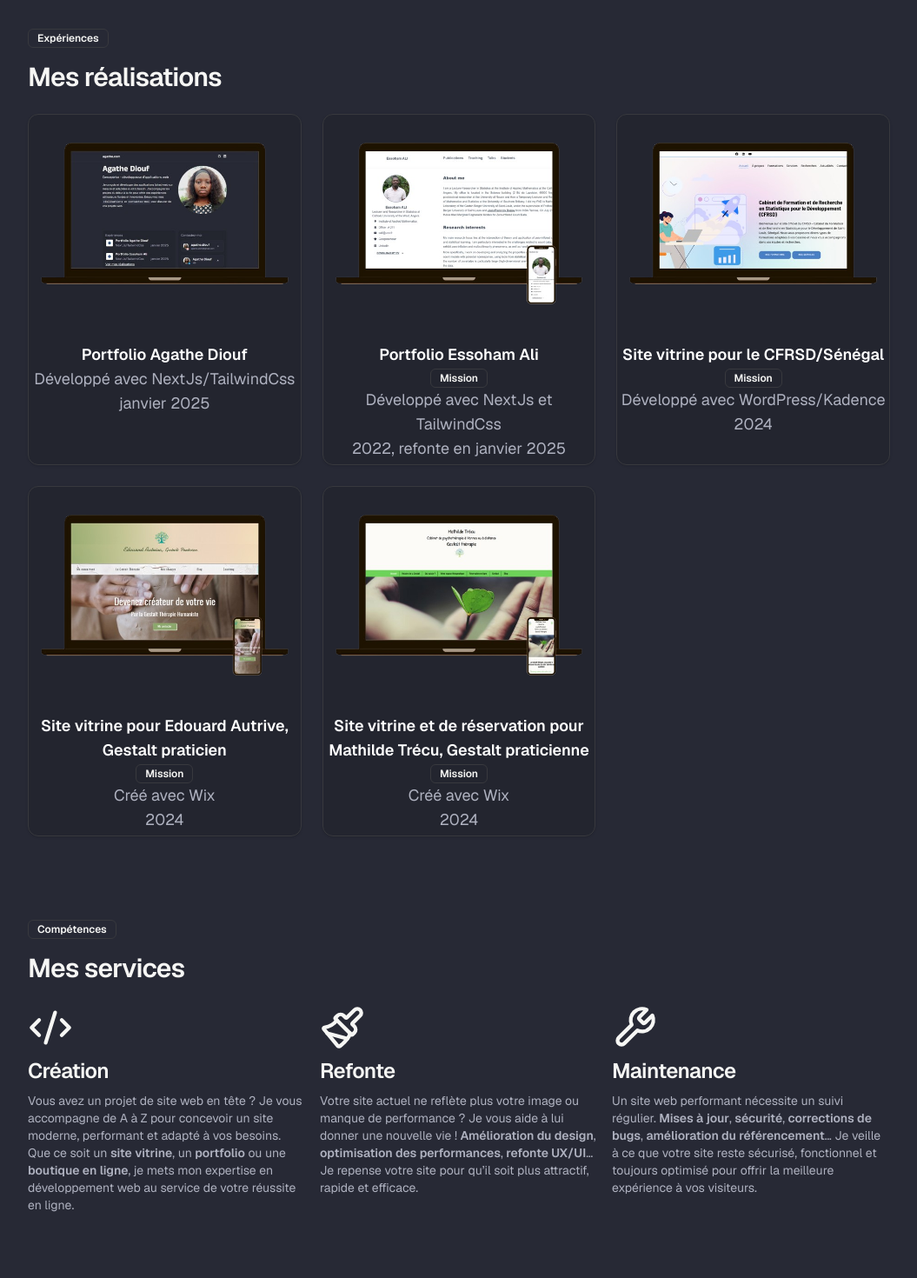
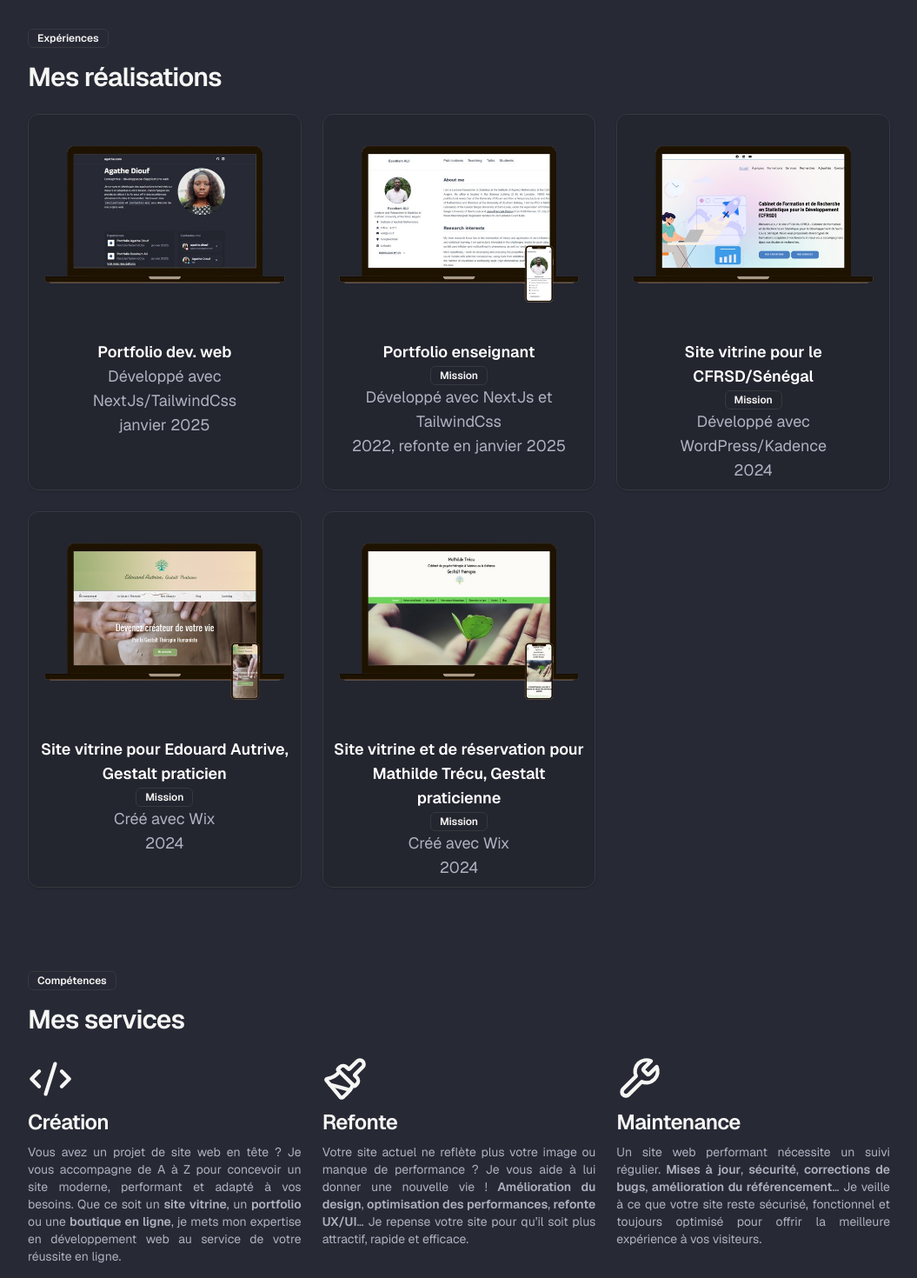
Before and after one commit to Gnilane95/agathe-portfolio-nextjs, a Next.js app: page / in a window 1280 px wide. Shown: the part 880-2350 px from the top of the page at 87% size, without its empty margins (112-1167 px from the left). Built offline with nearby package versions, Linux system fonts and the light colour scheme; a web font is replaced by a local one.

Commit message:
hero image rounded full

```diff
--- a/app/_components/Hero.tsx
+++ b/app/_components/Hero.tsx
@@ -14,14 +14,14 @@ export const Hero = () => {
 
                 Sites vitrines, sites de réservation, sites e-commerce,..., refonte ou création de sites web, quelque soit votre idée, je la transforme en un site attrayant, optimisé et performant. Découvrez mes
                 <Link href="#mes-realisations" className="ml-1">
-                    <Code className="inline-flex items-center gap-1">réalisations</Code>
+                    <Code className="inline-flex items-center gap-1 mr-1">réalisations</Code>
                 </Link>
                 et/ou <Link href="#me-contacter"><Code className="inline-flex items-center gap-1">contactez-moi</Code></Link> pour discuter de votre projet.
 
             </p>
         </div>
         <div className="flex-[2] max-md:m-auto ml-auto">
-            <div className="relative w-full max-w-xs max-md:w-56 h-56 md:h-72 z-10">
+            <div className="relative max-w-xs w-56 h-56 md:w-72 md:h-72 z-10">
                 <Image
                 src="/img/mon-profil.jpg"
                 alt="Photo de profil de Agathe Diouf"
--- a/app/_components/Realisations.tsx
+++ b/app/_components/Realisations.tsx
@@ -29,14 +29,14 @@ export const Realisations = () => {
 const WORKS : WorkProps[] = [
     {
         image : "/img/mes-realisations/realisation-agathe.png",
-        title : "Portfolio Agathe Diouf",
+        title : "Portfolio dev. web",
         role : "Développé avec NextJs/TailwindCss",
         date : "janvier 2025",
         url : "/",
     },
     {
         image : "/img/mes-realisations/realisation-essoham.png",
-        title : "Portfolio Essoham Ali",
+        title : "Portfolio enseignant",
         role : "Développé avec NextJs et TailwindCss",
         date : "2022, refonte en janvier 2025",
         url : "https://www.aliessoham-maths.fr/",
@@ -77,7 +77,7 @@ type WorkProps = {
 };
 const Work = (props : WorkProps) => {
     return (
-        <Link href={props.url} className="flex flex-col justify-center items-center hover:bg-accent/50 transition-colors p-1 rounded">
+        <Link href={props.url} className="flex flex-col justify-center items-center hover:bg-accent/50 transition-colors p-2 rounded">
             <Image
             src={props.image}
             alt={props.title}
--- a/app/_components/Skills.tsx
+++ b/app/_components/Skills.tsx
@@ -9,24 +9,23 @@ export const Skills = () => {
        <h2 className="pb-2 text-3xl font-semibold tracking-tight first:mt-0">
             Mes services
         </h2>
-        <div className="flex max-md:flex-col gap-4">
+        <div className="md:grid md:grid-cols-3 md:gap-6 flex flex-col gap-4">
             <div className="flex flex-col gap-2 flex-1">
-                {/* <NextjsLogo size={42} className="animate-spin" style={{ animationDuration : "10s" }}/> */}
                 <CodeXml size={52} />
                 <h3 className="text-2xl font-semibold tracking-tight">Création</h3>
-                <p className="text-sm text-muted-foreground">
+                <p className="text-sm text-muted-foreground text-justify">
                     Vous avez un projet de site web en tête ? Je vous accompagne de A à Z pour concevoir un site moderne, performant et adapté à vos besoins. Que ce soit un <span className="font-semibold">site vitrine</span>, un <span className="font-semibold">portfolio</span> ou une <span className="font-semibold">boutique en ligne</span>, je mets mon expertise en développement web au service de votre réussite en ligne.
                 </p>
             </div>
             <div className="flex flex-col gap-2 flex-1">
                 <Paintbrush size={52} />
                 <h3 className="text-2xl font-semibold tracking-tight">Refonte</h3>
-                <p className="text-sm text-muted-foreground">Votre site actuel ne reflète plus votre image ou manque de performance ? Je vous aide à lui donner une nouvelle vie ! <span className="font-semibold">Amélioration du design</span>, <span className="font-semibold">optimisation des performances</span>, <span className="font-semibold">refonte UX/UI</span>… Je repense votre site pour qu’il soit plus attractif, rapide et efficace.</p>
+                <p className="text-sm text-muted-foreground text-justify">Votre site actuel ne reflète plus votre image ou manque de performance ? Je vous aide à lui donner une nouvelle vie ! <span className="font-semibold">Amélioration du design</span>, <span className="font-semibold">optimisation des performances</span>, <span className="font-semibold">refonte UX/UI</span>… Je repense votre site pour qu’il soit plus attractif, rapide et efficace.</p>
             </div>
             <div className="flex flex-col gap-2 flex-1">
                 <Wrench size={52} />
                 <h3 className="text-2xl font-semibold tracking-tight">Maintenance</h3>
-                <p className="text-sm text-muted-foreground">Un site web performant nécessite un suivi régulier. <span className="font-semibold">Mises à jour</span>, <span className="font-semibold">sécurité</span>, <span className="font-semibold">corrections de bugs</span>, <span className="font-semibold">amélioration du référencement</span>… Je veille à ce que votre site reste sécurisé, fonctionnel et toujours optimisé pour offrir la meilleure expérience à vos visiteurs.</p>
+                <p className="text-sm text-muted-foreground text-justify">Un site web performant nécessite un suivi régulier. <span className="font-semibold">Mises à jour</span>, <span className="font-semibold">sécurité</span>, <span className="font-semibold">corrections de bugs</span>, <span className="font-semibold">amélioration du référencement</span>… Je veille à ce que votre site reste sécurisé, fonctionnel et toujours optimisé pour offrir la meilleure expérience à vos visiteurs.</p>
             </div>
         </div>
     </Section>
--- a/app/_components/Status.tsx
+++ b/app/_components/Status.tsx
@@ -56,14 +56,14 @@ export const Status = () => {
 const WORKS : WorkProps[] = [
     {
         image : "/favicon.ico",
-        title : "Portfolio Agathe Diouf",
+        title : "Portfolio dev. web",
         role : "NextJs/TailwindCss",
         date : "janvier 2025",
         url : "/",
     },
     {
         image : "/img/logo-essoham.png",
-        title : "Portfolio Essoham Ali",
+        title : "Portfolio enseignant",
         role : "NextJs/TailwindCss",
         date : "janvier 2025",
         url : "https://www.aliessoham-maths.fr/",
@@ -120,7 +120,7 @@ const Work = (props : WorkProps) => {
                             {props.title}
                         </p>
                     </div>
-                    <div className="flex gap-10">
+                    <div className="flex md:space-x-28 md:flex-row flex-col">
                         <p className="text-lg text-muted-foreground">
                             {props.role}
                         </p>
```
